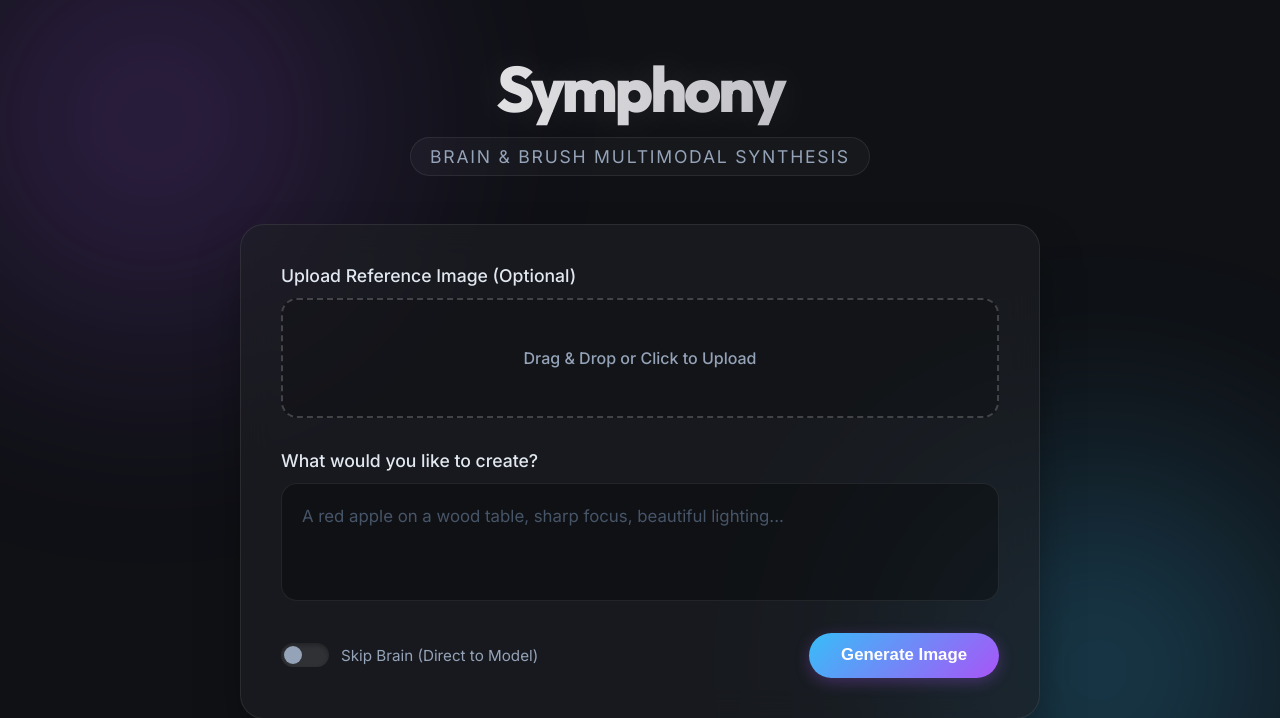
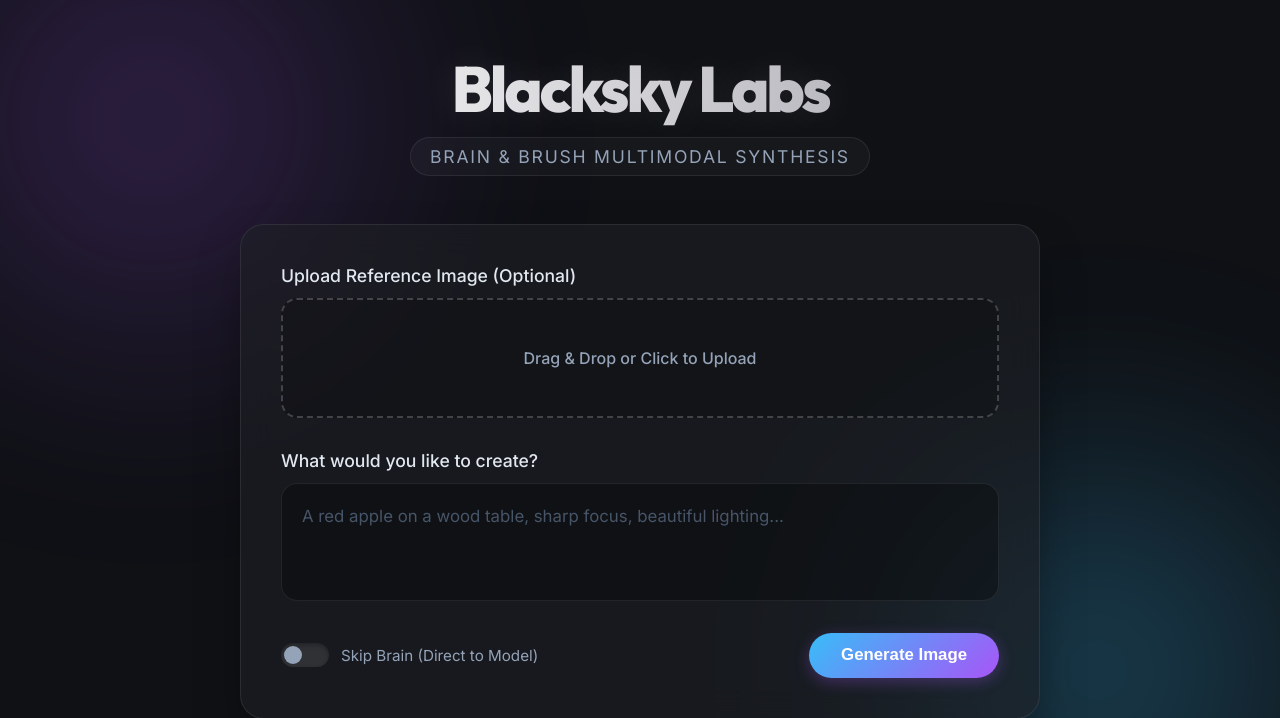
Before and after one commit to ethoz1970/imagezzz, a Flask app: page / in a window 1280 px wide; the page is wider, and only the part inside the window is pictured. Shown: the top 718 px of that part. Run offline with Flask 3, Linux system fonts and the light colour scheme.

Commit message:
rebrand!

```diff
--- a/templates/index.html
+++ b/templates/index.html
@@ -16,7 +16,7 @@
 
     <main class="container">
         <header>
-            <h1 class="glow-text">Symphony</h1>
+            <h1 class="glow-text">Blacksky Labs</h1>
             <p class="subtitle">Brain & Brush Multimodal Synthesis</p>
         </header>
 
```
